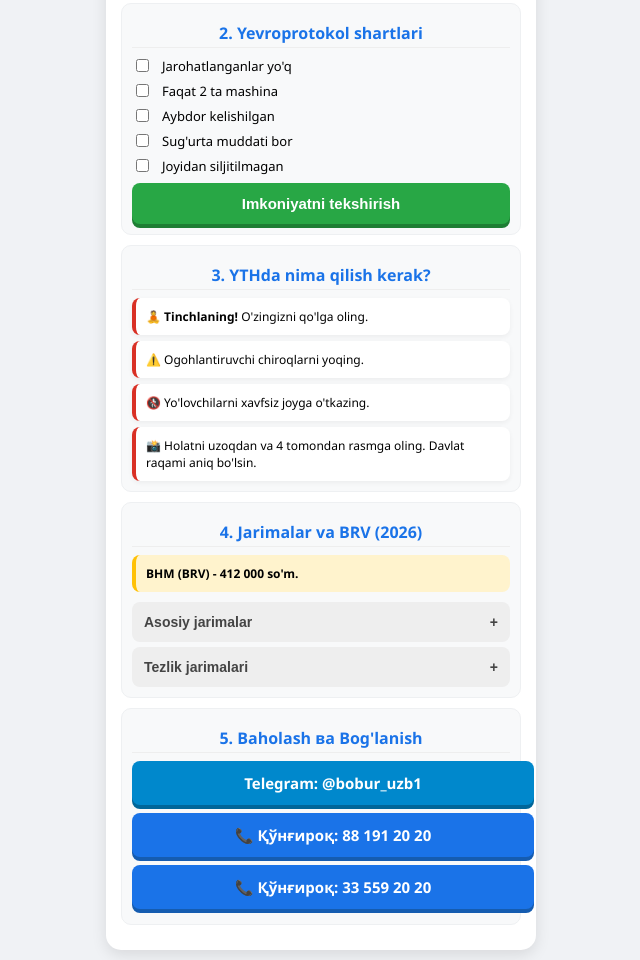
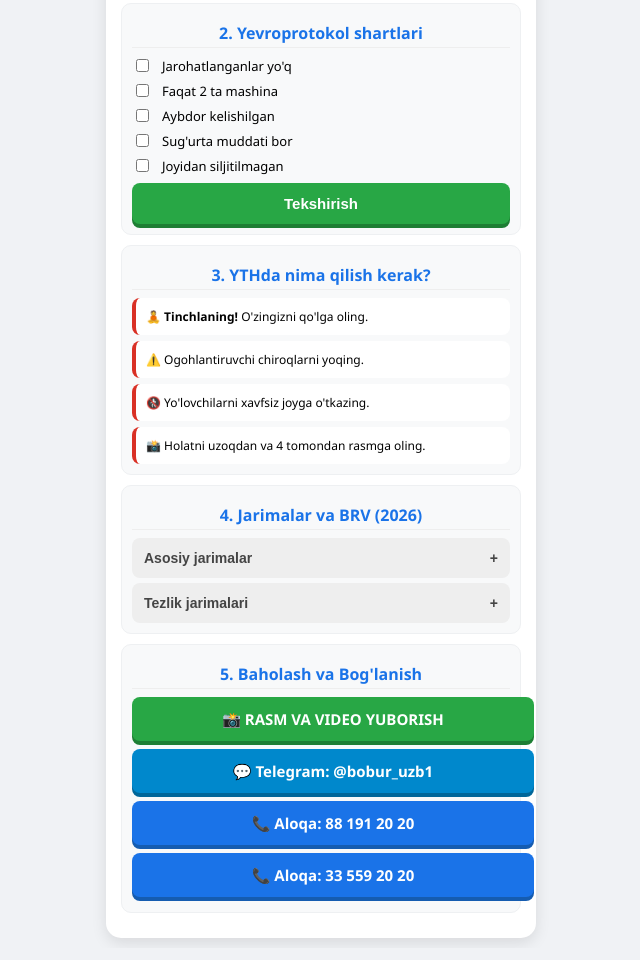
Before and after one commit to ihlostravel77-ux/Avto_Hamroh, a plain HTML site: page index.html in a window 1280 px wide. Shown: the part 352-1312 px from the top of the page, without its empty margins (319-959 px from the left). Drawn offline with Linux system fonts and the light colour scheme.

Commit message:
Add files via upload

```diff
--- a/index.html
+++ b/index.html
@@ -3,6 +3,7 @@
 <head>
     <meta charset="UTF-8">
     <meta name="viewport" content="width=device-width, initial-scale=1.0">
+    <meta name="format-detection" content="telephone=yes">
     <title>Avto Hamroh Plus</title>
     <style>
         body { font-family: 'Segoe UI', sans-serif; background: #f0f2f5; display: flex; justify-content: center; padding: 10px; margin: 0; }
@@ -19,12 +20,11 @@
         .btn-blue { background: #0088cc; box-shadow: 0 4px #006699; }
         .btn-phone { background: #1a73e8; box-shadow: 0 4px #155cb0; margin-bottom: 5px; }
         .check-item { display: flex; align-items: center; gap: 10px; font-size: 13px; margin-top: 6px; }
-        .step-box { font-size: 12px; background: #fff; padding: 10px; border-radius: 8px; margin-top: 6px; border-left: 4px solid #d93025; box-shadow: 0 2px 5px rgba(0,0,0,0.05); }
+        .step-box { font-size: 12px; background: #fff; padding: 10px; border-radius: 8px; margin-top: 6px; border-left: 4px solid #d93025; }
         .accordion { background-color: #eee; color: #444; cursor: pointer; padding: 12px; width: 100%; border: none; text-align: left; outline: none; font-size: 14px; transition: 0.4s; border-radius: 8px; margin-top: 5px; font-weight: bold; display: flex; justify-content: space-between; }
         .panel { padding: 0 10px; background-color: white; display: none; overflow: hidden; border-radius: 0 0 8px 8px; border: 1px solid #eee; }
         .fine-table { width: 100%; border-collapse: collapse; margin: 10px 0; font-size: 11px; }
         .fine-table th, .fine-table td { border: 1px solid #ddd; padding: 6px; text-align: left; }
-        .brv-box { background: #fff3cd; padding: 10px; border-radius: 8px; font-size: 12px; border-left: 4px solid #ffc107; margin-bottom: 10px; }
     </style>
 </head>
 <body>
@@ -47,7 +47,7 @@
         <div class="check-item"><input type="checkbox" id="c3"> Aybdor kelishilgan</div>
         <div class="check-item"><input type="checkbox" id="c4"> Sug'urta muddati bor</div>
         <div class="check-item"><input type="checkbox" id="c5"> Joyidan siljitilmagan</div>
-        <button class="btn btn-green" onclick="checkEuro()">Imkoniyatni tekshirish</button>
+        <button class="btn btn-green" onclick="checkEuro()">Tekshirish</button>
     </div>
 
     <div class="section">
@@ -55,12 +55,11 @@
         <div class="step-box">🧘 <b>Tinchlaning!</b> O'zingizni qo'lga oling.</div>
         <div class="step-box">⚠️ Ogohlantiruvchi chiroqlarni yoqing.</div>
         <div class="step-box">🚷 Yo'lovchilarni xavfsiz joyga o'tkazing.</div>
-        <div class="step-box">📸 Holatni uzoqdan va 4 tomondan rasmga oling. Davlat raqami aniq bo'lsin.</div>
+        <div class="step-box">📸 Holatni uzoqdan va 4 tomondan rasmga oling.</div>
     </div>
 
     <div class="section">
         <h3>4. Jarimalar va BRV (2026)</h3>
-        <div class="brv-box"><b>BHM (BRV) - 412 000 so'm.</b></div>
         <button class="accordion">Asosiy jarimalar <span>+</span></button>
         <div class="panel">
             <table class="fine-table">
@@ -75,16 +74,16 @@
             <table class="fine-table">
                 <tr><td>+20 km/s</td><td>412 000</td></tr>
                 <tr><td>20-40 km/s</td><td>2 060 000</td></tr>
-                <tr><td>40+ km/s</td><td>3 708 000</td></tr>
             </table>
         </div>
     </div>
 
     <div class="section">
-        <h3>5. Baholash ва Bog'lanish</h3>
-        <a href="https://t.me/bobur_uzb1" class="btn btn-blue">Telegram: @bobur_uzb1</a>
-        <a href="tel:+998881912020" class="btn btn-phone">📞 Қўнғироқ: 88 191 20 20</a>
-        <a href="tel:+998335592020" class="btn btn-phone">📞 Қўнғироқ: 33 559 20 20</a>
+        <h3>5. Baholash va Bog'lanish</h3>
+        <a href="https://t.me/bobur_uzb1" class="btn btn-green">📸 RASM VA VIDEO YUBORISH</a>
+        <a href="https://t.me/bobur_uzb1" class="btn btn-blue">💬 Telegram: @bobur_uzb1</a>
+        <a href="tel:+998881912020" class="btn btn-phone">📞 Aloqa: 88 191 20 20</a>
+        <a href="tel:+998335592020" class="btn btn-phone">📞 Aloqa: 33 559 20 20</a>
     </div>
 </div>
 
@@ -106,7 +105,7 @@
         const ids = ['c1','c2','c3','c4','c5'];
         const allChecked = ids.every(id => document.getElementById(id).checked);
         if(allChecked) alert("Yevroprotokol mumkin!");
-        else alert("Shartlar mos kelmadi. Bizga qo'ng'iroq qiling.");
+        else alert("Shartlar mos kelmadi.");
     }
 
     var acc = document.getElementsByClassName("accordion");
```
